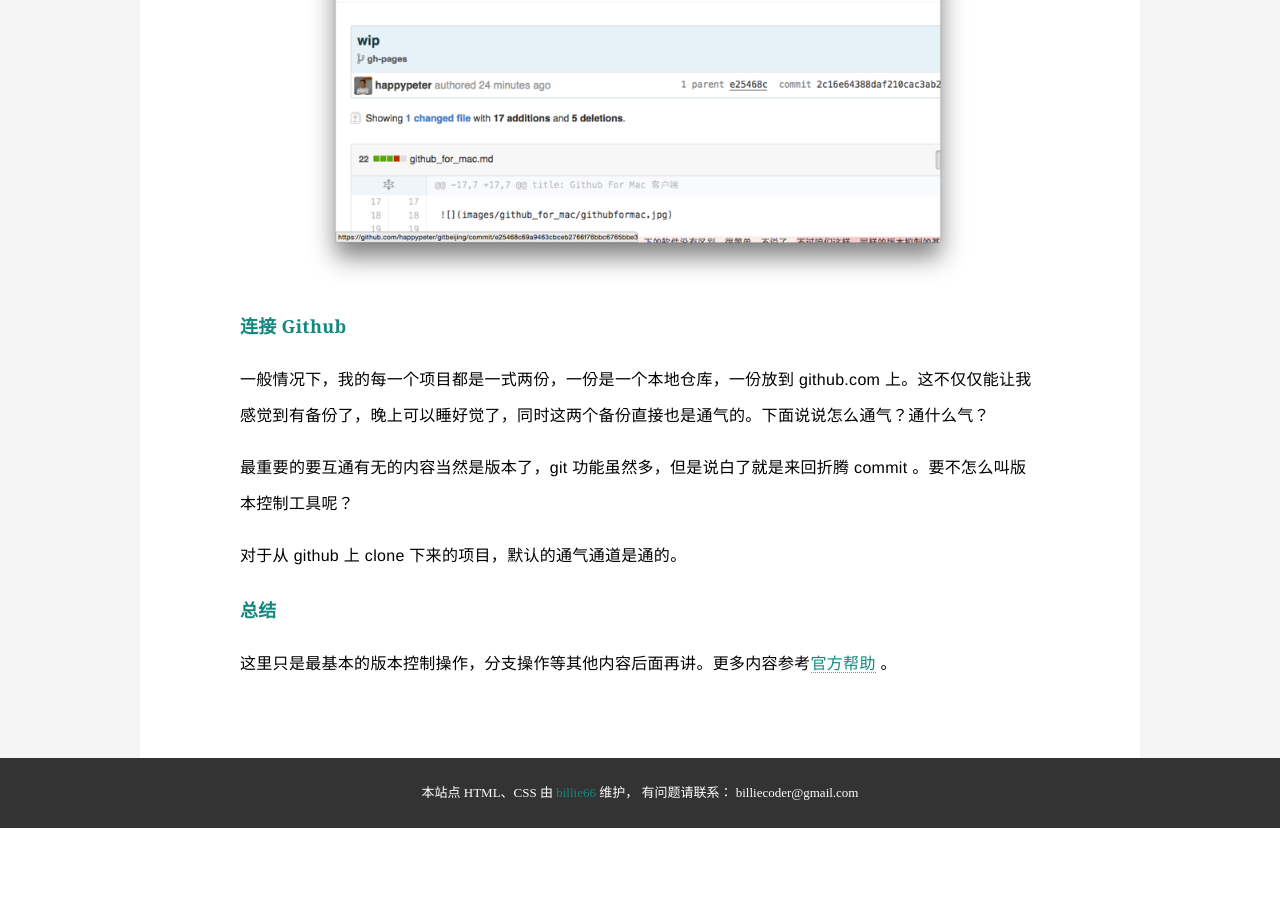
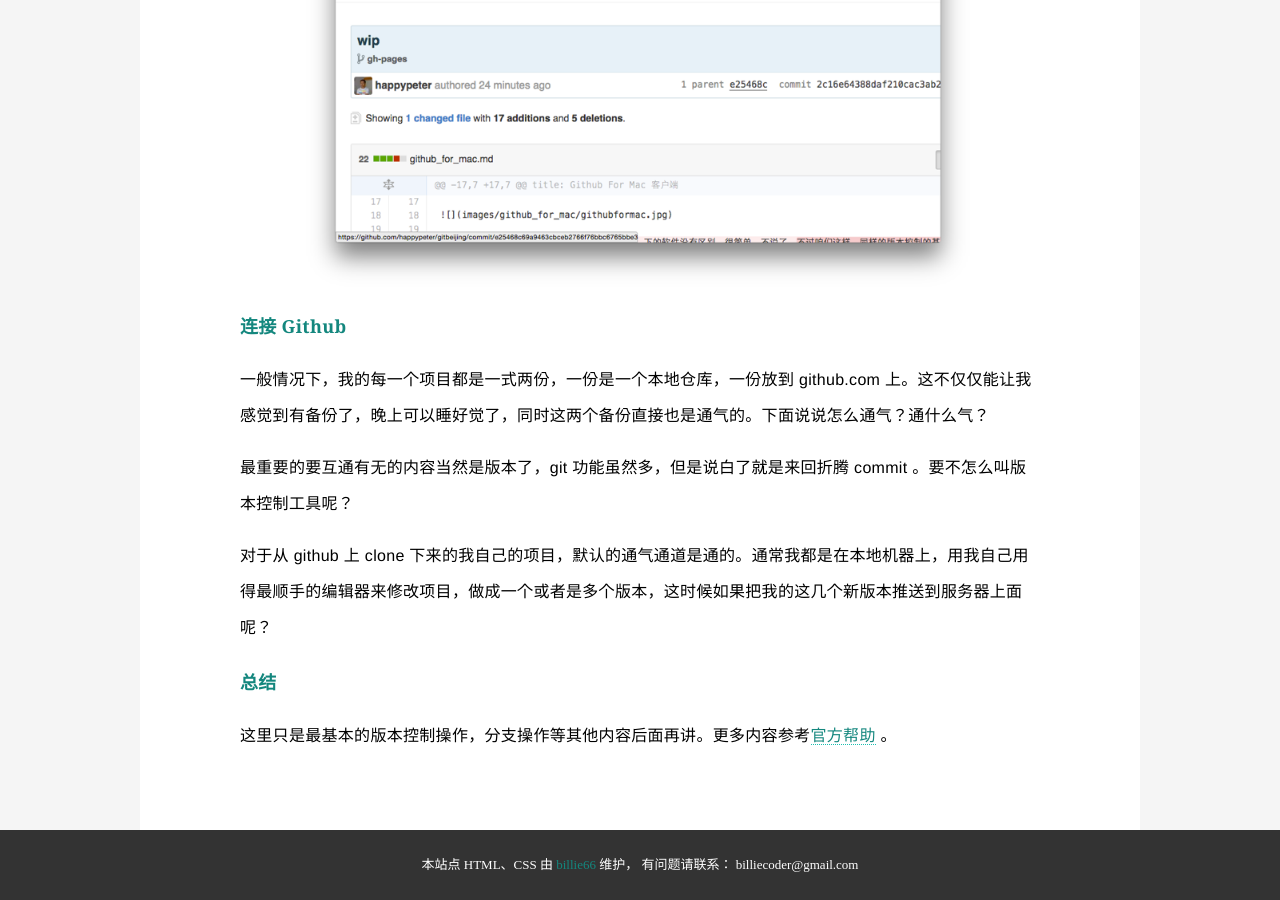
Before and after one commit to happypeter/gitbeijing, a Jekyll site: the page built from github_for_mac.md, in a window 1280 px wide and 900 px high, scrolled down 5806 px. Built offline with Jekyll 4.4.1, drawn with Linux system fonts in a browser that asks for light colours; before the commit the page ends 6634 px from its top, so only the background shows below that.

Commit message:
github for mac

```diff
--- a/github_for_mac.md
+++ b/github_for_mac.md
@@ -76,7 +76,7 @@
 
 最重要的要互通有无的内容当然是版本了，git 功能虽然多，但是说白了就是来回折腾 commit 。要不怎么叫版本控制工具呢？
 
-对于从 github 上 clone 下来的项目，默认的通气通道是通的。
+对于从 github 上 clone 下来的我自己的项目，默认的通气通道是通的。通常我都是在本地机器上，用我自己用得最顺手的编辑器来修改项目，做成一个或者是多个版本，这时候如果把我的这几个新版本推送到服务器上面呢？
 
 
 
```
Also changed, not shown: remote.md (+1 -1 lines).
